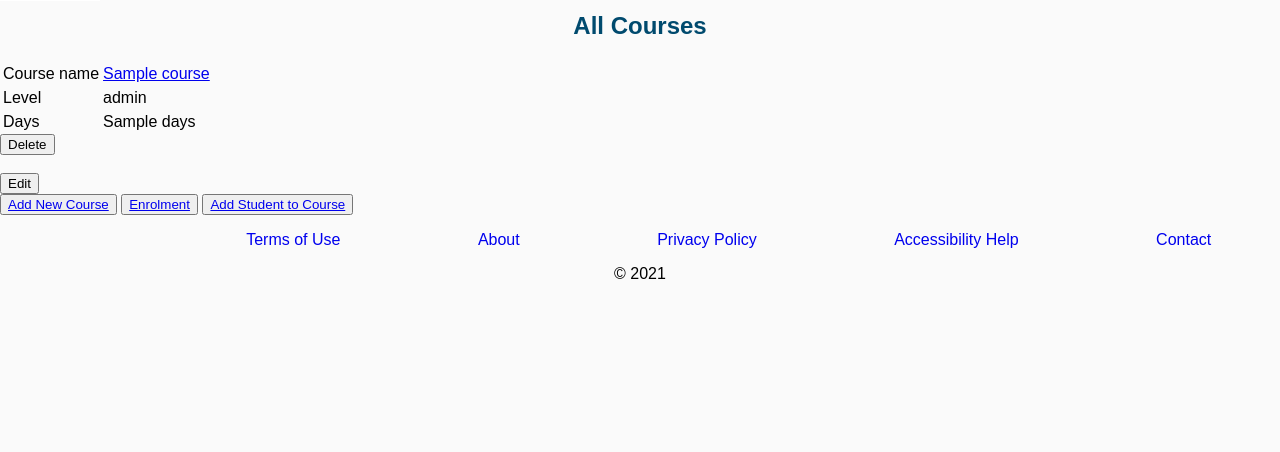
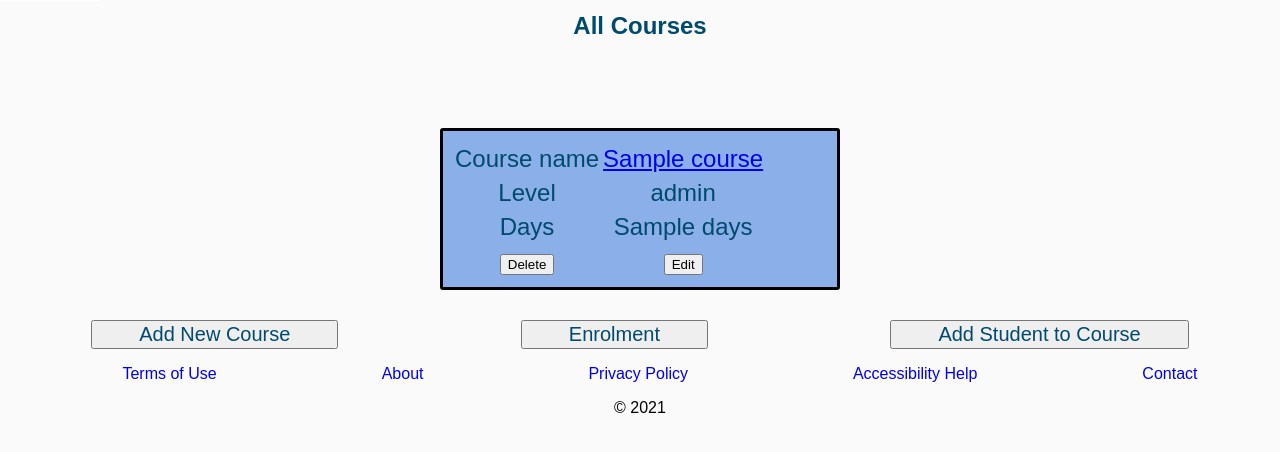
Before and after one commit to sarahclarke-skc/school_management_web_app, a Flask app: page /courses in a window 1280 px wide. Shown: the part 120-572 px from the top of the page. Run offline with Flask 2, Linux system fonts and the light colour scheme; a database or web service that is not in the repository returns one stand-in record (values such as "Sample title"); some libraries are stand-ins or nearby versions.

```diff
--- a/school_start_point/static/css/forms.css
+++ b/school_start_point/static/css/forms.css
@@ -1,17 +1,3 @@
-/* .all-courses-table {
-    display: block;
-    padding: 9px;
-    border: 1px solid black;
-    margin-bottom: 30px;
-    border-radius: 3px;
-} */
-
-/* table from showing all courses
-/* .all-courses-table {
-    border: 3px solid black;
-    text-align: center;
-}  */
-
 .add-new-student-form {
     max-width: 400px;
     margin: 50px auto;
@@ -59,3 +45,18 @@
     text-align: center;
     font-size: x-large;
 }
+
+.all-courses-display{
+    max-width: 400px;
+    margin: 50px auto;
+    display: block;
+    padding: 9px;
+    border: 3px solid black;
+    margin-bottom: 30px;
+    border-radius: 3px;
+    background: rgb(138, 175, 233);
+    text-align: center;
+    font-size: x-large;
+    color: #004A6E;
+
+}
--- a/school_start_point/static/css/style.css
+++ b/school_start_point/static/css/style.css
@@ -143,7 +143,14 @@ li {
 .index-buttons-small {
     display: flex;
     flex-direction: row;
-    justify-content: space-evenly;
+    justify-content: space-around;
+}
+
+.index-buttons-small a {
+    padding: 40px;
+    font-size: 20px;
+    color: #004A6E;
+    text-decoration: none;
 }
 
 
--- a/school_start_point/templates/courses/index.html
+++ b/school_start_point/templates/courses/index.html
@@ -2,10 +2,10 @@
 {% block content %}
 <h2>All Courses</h2>
 
-<table class="all-courses-table">
+<table>
     <tr>
     {% for course in courses %}
-        <table>
+        <table class="all-courses-display">
             <tr></tr>
             <td>Course name</td>
             <td><a href="/courses/{{course.id}}">{{course.name}}</a></td>
@@ -15,38 +15,28 @@
             <tr></tr>
             <td>Days</td>
             <td>{{course.days}}</td>
+            <tr></tr>
+            <td><form class="delete" action="/courses/{{course.id}}/delete" method="POST">
+                <button class="delete">
+                    <span>Delete</span>
+                  </button>
+            </form></td>
+            <td><form action="/courses/{{course.id}}/edit" method='GET'>
+                <button>
+                    <span>Edit</span>
+                  </button>
+            </form></td>
+        <br>
         </table>
 
-            <div class="buttons">
-
-                <form class="delete" action="/courses/{{course.id}}/delete" method="POST">
-                    <button class="delete">
-                        <span class="mdi mdi-delete mdi-24px"></span>
-                        <span class="mdi mdi-delete-empty mdi-24px"></span>
-                        <span>Delete</span>
-                      </button>
-                </form>
-            </div>
-        <br>
-
-        <div class="buttons">
-
-            <form class="edit" action="/courses/{{course.id}}/edit" method='GET'>
-                <button class="edit">
-                    <span class="mdi mdi-delete mdi-24px"></span>
-                    <span class="mdi mdi-delete-empty mdi-24px"></span>
-                    <span>Edit</span>
-                  </button>
-            </form>
-        </div>
     </tr>
 </table>
 {% endfor %}
 
-<div id = index-buttons-small>
+<div class="index-buttons-small">
     <button><a href="/courses/new">Add New Course</a></button>
     <button><a href="/student_courses">Enrolment</a></button>
-    <button><a href="/student_courses/new">Add Student to Course</button>
+    <button><a href="/student_courses/new">Add Student to Course</a></button>
 </div>
 
 {% endblock %}
--- a/school_start_point/templates/student_courses/index.html
+++ b/school_start_point/templates/student_courses/index.html
@@ -33,7 +33,7 @@
 
 <div class="buttons">
 
-    <form class="delete" action="/student_courses/{{student_course.id}}/edit" method="POST">
+    <form class="edit" action="/student_courses/{{student_course.id}}/edit" method="POST">
         <button class="edit">
             <span class="mdi mdi-delete mdi-24px"></span>
             <span class="mdi mdi-delete-empty mdi-24px"></span>
--- a/school_start_point/templates/students/index.html
+++ b/school_start_point/templates/students/index.html
@@ -11,10 +11,10 @@
     </tr>
 </table>
 
-<div id = index-buttons-small>
+<div class="index-buttons-small">
     <button><a href="/students/new">Add New Student</a></button>
     <button><a href="/student_courses">Enrolment</a></button>
-    <button><a href="/student_courses/new">Add Student to Course</button>
+    <button><a href="/student_courses/new">Add Student to Course</a></button>
 </div>
 
 {% endblock %}
```
Also changed, not shown: school_start_point/templates/index.html (+3 -4 lines).
